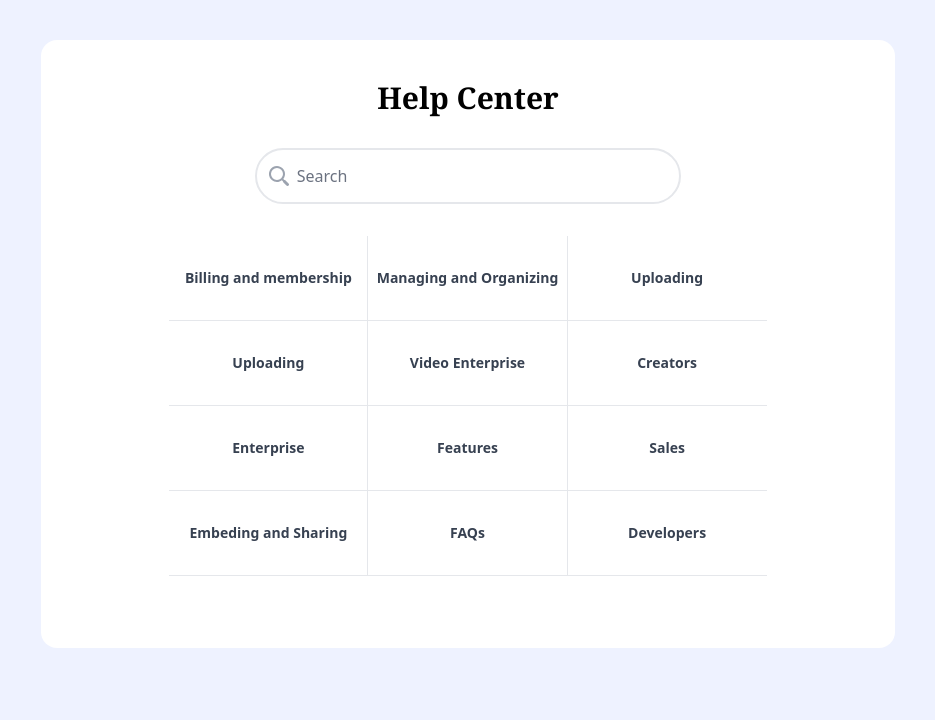
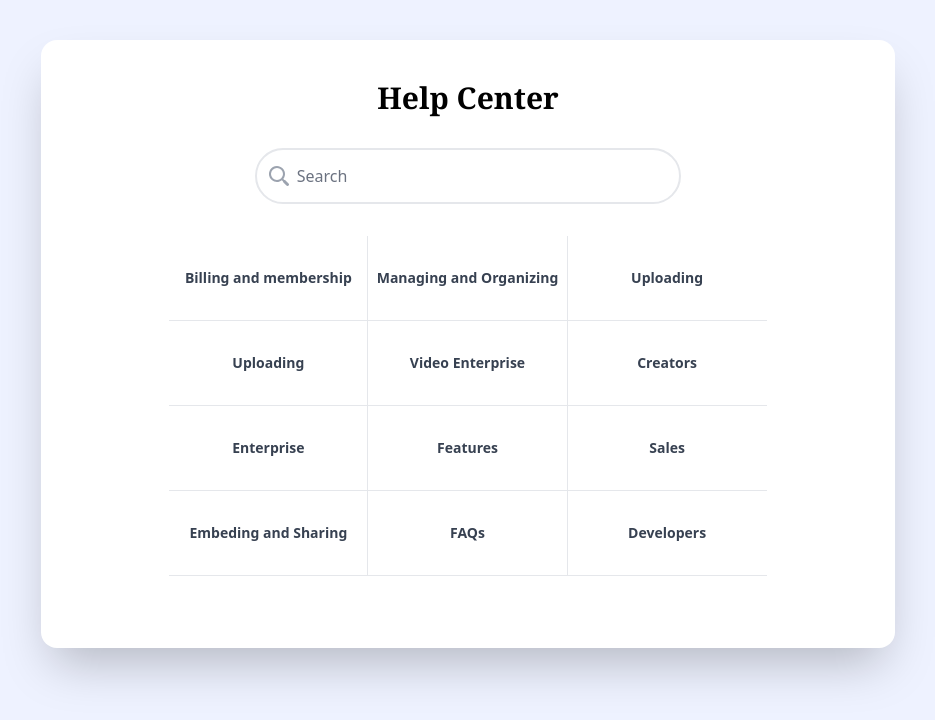
Before and after one commit to nasir-001/100-components, a Vue app: page /layout24 in a window 1280 px wide. Shown: the top 720 px of the page, without its empty margins (172-1107 px from the left). Built offline with nearby package versions, Linux system fonts and the light colour scheme; the HTML template or start-up script is replaced by a standard one.

Commit message:
add shadow to 2xl to the card

```diff
--- a/src/views/Layout24.vue
+++ b/src/views/Layout24.vue
@@ -1,6 +1,6 @@
 <template>
   <div class="bg-component24backgroundColor h-screen">
-    <div class="bg-white w-4/6 mx-auto h-154 rounded-2xl top-10 sticky">
+    <div class="bg-white w-4/6 mx-auto h-154 shadow-2xl rounded-2xl top-10 sticky">
       <div class="text-center text-3xl font-semibold font-serif pt-10">
         Help Center
       </div>
```
